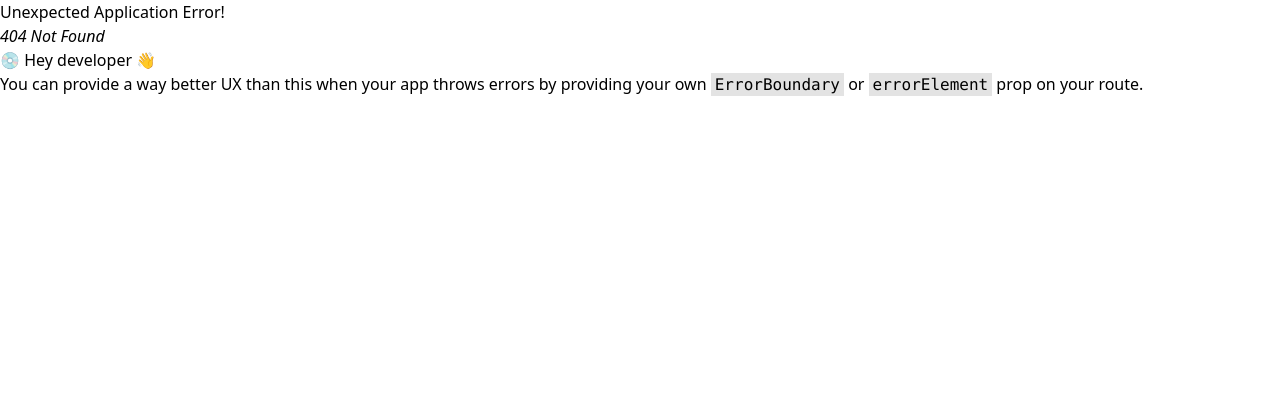
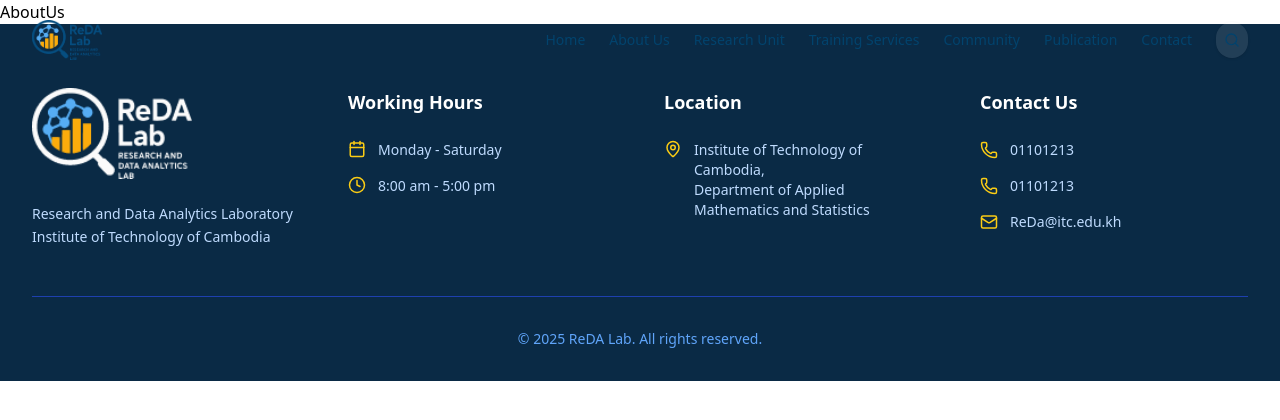
Before and after one commit to ReDa-Lab-Dev-Team/reda-lab-frontend, a React (Vite) app: page /about in a window 1280 px wide. Before the commit this address had no page. Shown: the top 420 px of the page. Built offline with nearby package versions, Linux system fonts and the light colour scheme.

Commit message:
register about page

```diff
--- /dev/null
+++ b/src/components/pages/about/page.tsx
@@ -0,0 +1,5 @@
+export const AboutUs = () => {
+  return (
+    <div>AboutUs</div>
+  )
+}
--- /dev/null
+++ b/src/pages/about-page.tsx
@@ -0,0 +1,5 @@
+import { AboutUs } from "@/components/pages/about/page";
+
+export default function AboutPage() {
+  return <AboutUs />;
+}
--- a/src/routes.tsx
+++ b/src/routes.tsx
@@ -1,6 +1,7 @@
 import { createBrowserRouter } from "react-router-dom";
 import MainLayout from "./layouts/main-layout";
 import HomePage from "./pages/home-page";
+import AboutPage from "./pages/about-page";
 
 export const router = createBrowserRouter([
   {
@@ -13,4 +14,14 @@
       },
     ],
   },
+  {
+    path: "/about",
+    element: <MainLayout />,
+    children: [
+      {
+        index: true,
+        element: <AboutPage />,
+      },
+    ],
+  },
 ]);
```
Also changed, not shown: src/components/common/hero-secondary.tsx (added).
